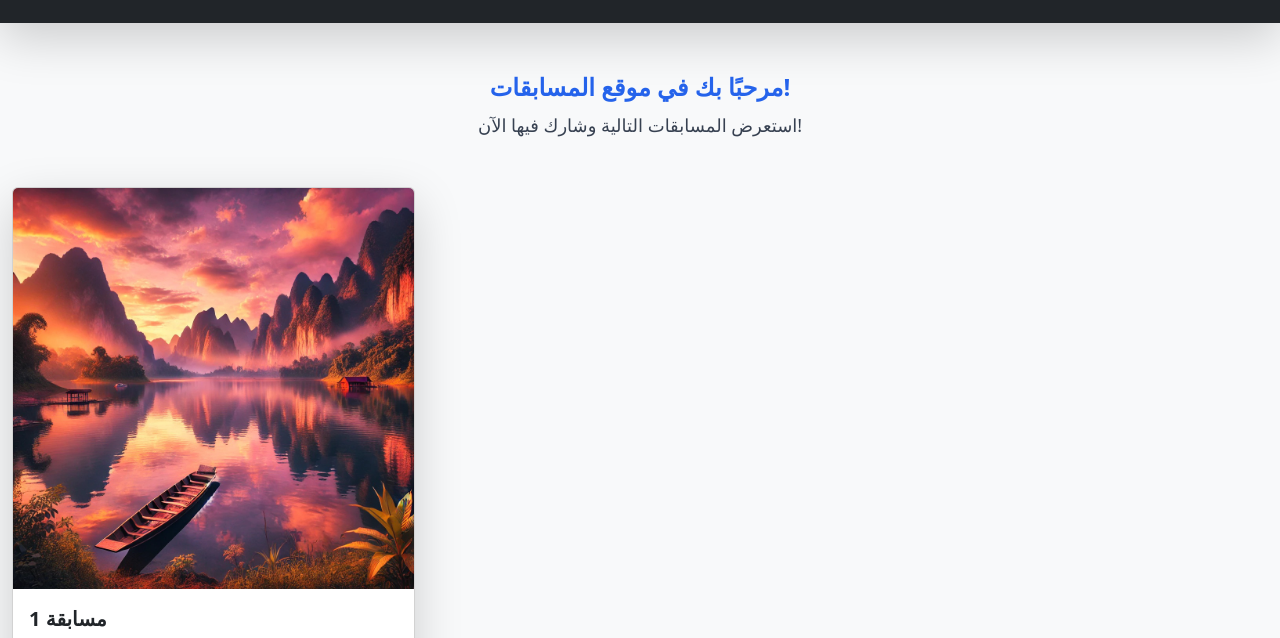
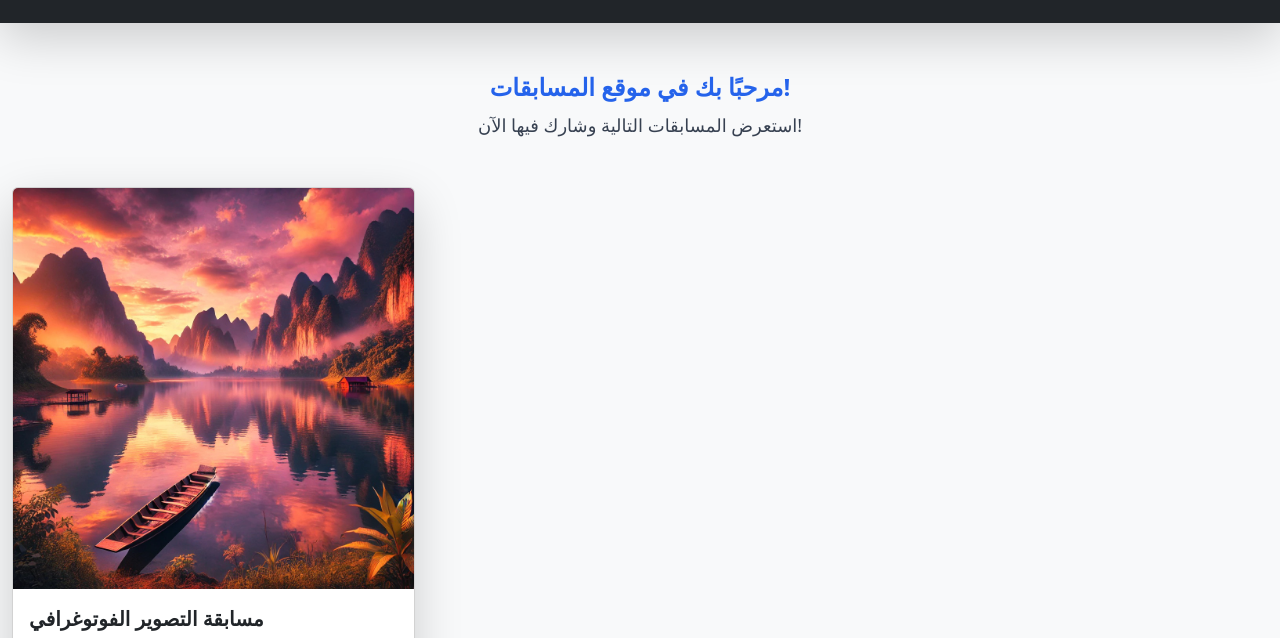
Before and after one commit to ZERO-DAV/com, a plain HTML site: page index.html in a window 1280 px wide. Shown: the part 105-743 px from the top of the page. Drawn offline with nearby package versions, Linux system fonts and the light colour scheme.

Commit message:
Update index.html

```diff
--- a/index.html
+++ b/index.html
@@ -47,7 +47,7 @@
                 <div class="card shadow-lg" data-aos="fade-up" data-aos-delay="100">
                     <img src="/assets/images/1.jpg" class="card-img-top" alt="مسابقة التصوير">
                     <div class="card-body">
-                        <h5 class="card-title text-xl font-semibold">مسابقة 1</h5>
+                        <h5 class="card-title text-xl font-semibold">مسابقة التصوير الفوتوغرافي</h5>
                         <p class="card-text text-gray-600">ندعو جميع عشاق التصوير الفوتوغرافي،
                              سواء كانوا محترفين أو هواة،
                               للمشاركة في أروع مسابقة تصوير لعام 2025! 🌍📷
```
